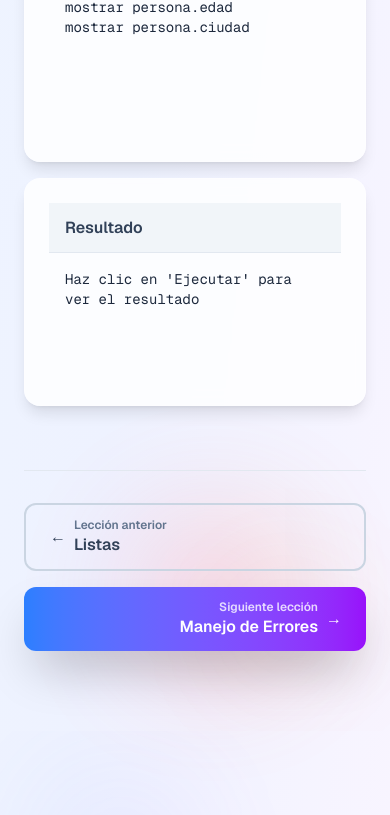
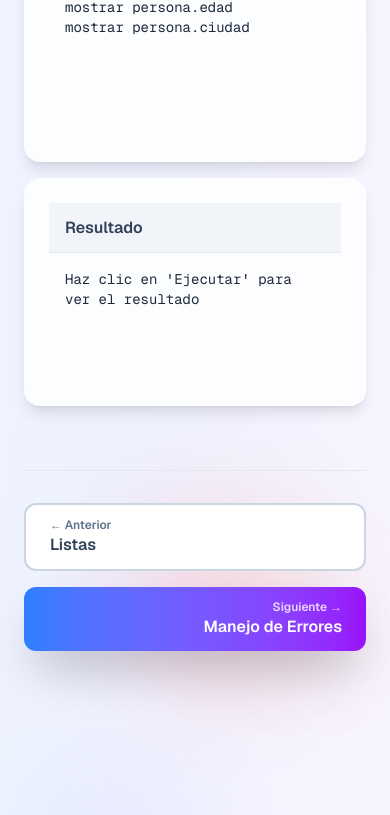
Before and after one commit to nicvazquezdev/hispano-lang-website, a Next.js app: page /lecciones/objetos in a window 390 px wide. Shown: the part 2039-2854 px from the top of the page. Built offline with nearby package versions, Linux system fonts and the light colour scheme.

Commit message:
Refactor navigation buttons in DocSection and LessonPage components to simplify layout and improve responsiveness. Remove unnecessary divs and utilize new button props for previous and next navigation, enhancing code clarity and user experience.

```diff
--- a/components/docs/DocSection.tsx
+++ b/components/docs/DocSection.tsx
@@ -82,16 +82,10 @@ export default function DocSection({
                   <Link href={`/documentacion?seccion=${previousSection.id}`}>
                     <Button
                       variant="outline"
-                      className="w-full justify-start group cursor-pointer"
+                      className="w-full justify-start"
+                      prev
                     >
-                      <div className="text-left">
-                        <div className="text-xs text-slate-500 mb-1">
-                          ← Anterior
-                        </div>
-                        <div className="font-semibold text-slate-800 group-hover:text-purple-600 transition-colors">
-                          {previousSection.title}
-                        </div>
-                      </div>
+                      {previousSection.title}
                     </Button>
                   </Link>
                 ) : (
@@ -105,16 +99,10 @@ export default function DocSection({
                   <Link href={`/documentacion?seccion=${nextSection.id}`}>
                     <Button
                       variant="outline"
-                      className="w-full justify-end group cursor-pointer"
+                      className="w-full justify-end"
+                      next
                     >
-                      <div className="text-right">
-                        <div className="text-xs text-slate-500 mb-1">
-                          Siguiente →
-                        </div>
-                        <div className="font-semibold text-slate-800 group-hover:text-purple-600 transition-colors">
-                          {nextSection.title}
-                        </div>
-                      </div>
+                      {nextSection.title}
                     </Button>
                   </Link>
                 ) : (
--- a/components/lessons/LessonPage.tsx
+++ b/components/lessons/LessonPage.tsx
@@ -192,17 +192,9 @@ export default function LessonPage({
                     <Button
                       variant="outline"
                       onClick={() => router.push(prevLessonUrl)}
-                      className="flex items-center gap-2"
+                      prev
                     >
-                      <span>←</span>
-                      <div className="text-left">
-                        <div className="text-xs text-slate-500">
-                          Lección anterior
-                        </div>
-                        <div className="font-semibold">
-                          {prevLessonTitle || "Anterior"}
-                        </div>
-                      </div>
+                      {prevLessonTitle || "Anterior"}
                     </Button>
                   ) : (
                     <div></div>
@@ -212,31 +204,22 @@ export default function LessonPage({
                     <Button
                       variant="primary"
                       onClick={() => router.push(nextLessonUrl)}
-                      className="flex items-center gap-2 justify-end"
+                      next
                     >
-                      <div className="text-right">
-                        <div className="text-xs text-white/80">
-                          Siguiente lección
-                        </div>
-                        <div className="font-semibold">
-                          {nextLessonTitle || "Siguiente"}
-                        </div>
-                      </div>
-                      <span>→</span>
+                      {nextLessonTitle || "Siguiente"}
                     </Button>
                   ) : (
                     <Button
-                      variant="outline"
+                      variant="primary"
                       onClick={() => router.push("/lecciones")}
                       className="flex items-center gap-2"
                     >
                       <div className="text-right">
-                        <div className="text-xs text-slate-500">
+                        <div className="text-xs text-white/80">
                           Completaste todas las lecciones
                         </div>
-                        <div className="font-semibold">Volver al inicio</div>
+                        <div className="font-semibold">Volver al inicio ✓</div>
                       </div>
-                      <span>✓</span>
                     </Button>
                   )}
                 </div>
--- a/components/ui/Button.tsx
+++ b/components/ui/Button.tsx
@@ -5,6 +5,8 @@ interface ButtonProps extends ButtonHTMLAttributes<HTMLButtonElement> {
   variant?: "primary" | "secondary" | "outline";
   size?: "sm" | "md" | "lg";
   className?: string;
+  prev?: boolean;
+  next?: boolean;
 }
 
 export default function Button({
@@ -12,10 +14,12 @@ export default function Button({
   variant = "primary",
   size = "md",
   className = "",
+  prev = false,
+  next = false,
   ...props
 }: ButtonProps) {
   const baseClasses =
-    "font-semibold transition-colors rounded-lg focus:outline-none focus:ring-2 focus:ring-offset-2";
+    "font-semibold transition-colors rounded-lg focus:outline-none focus:ring-2 focus:ring-offset-2 cursor-pointer";
 
   const variantClasses = {
     primary:
@@ -23,7 +27,7 @@ export default function Button({
     secondary:
       "bg-gray-200 text-gray-700 hover:bg-gray-300 focus:ring-gray-500",
     outline:
-      "border-2 border-slate-300 text-slate-700 hover:bg-slate-50 rounded-xl font-semibold",
+      "border-2 border-slate-300 text-slate-700 bg-white hover:bg-slate-50 rounded-xl font-semibold",
   };
 
   const sizeClasses = {
@@ -36,7 +40,20 @@ export default function Button({
 
   return (
     <button className={combinedClasses} {...props}>
-      {children}
+      <div
+        className={`flex flex-col ${
+          prev ? "items-start" : next ? "items-end" : "items-center"
+        }`}
+      >
+        <div
+          className={`text-xs ${
+            variant === "outline" ? "text-slate-500" : "text-white/80"
+          }`}
+        >
+          {prev ? "← Anterior" : next ? "Siguiente →" : ""}
+        </div>
+        {children}
+      </div>
     </button>
   );
 }
```
